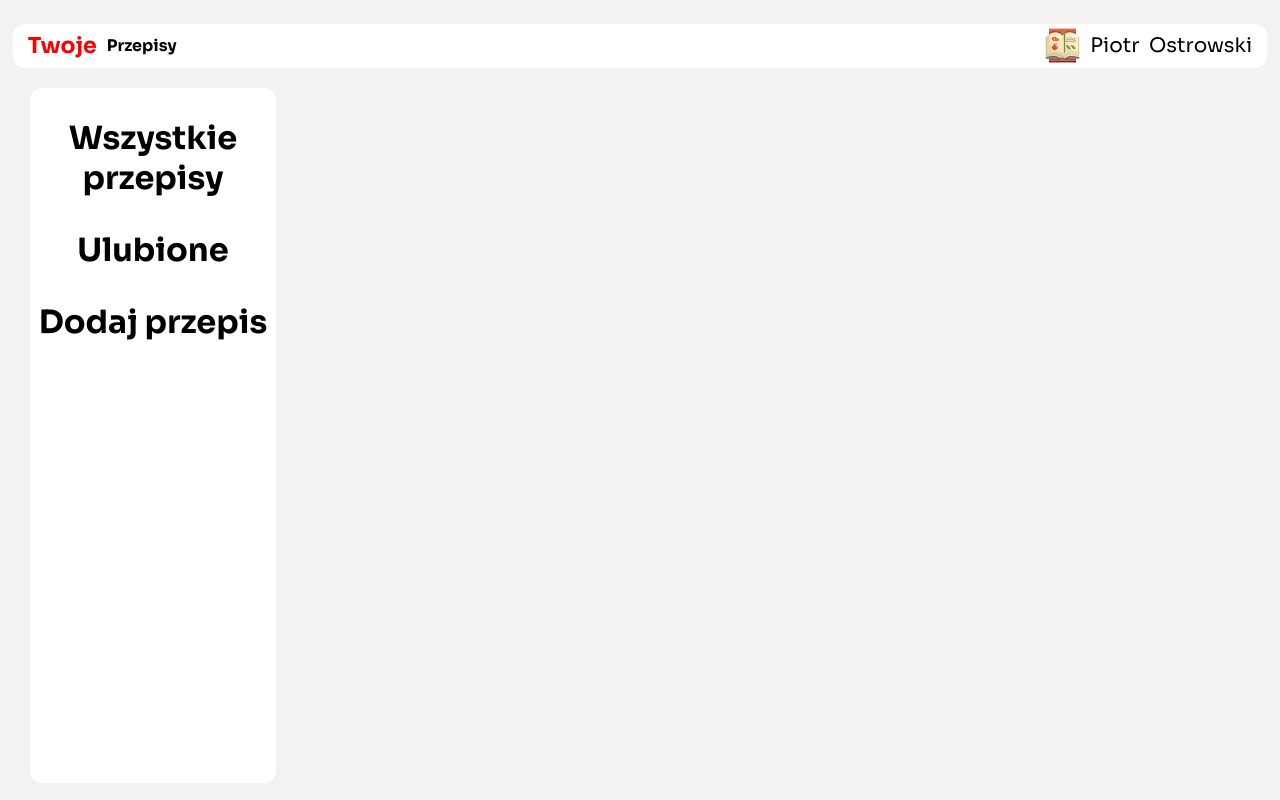
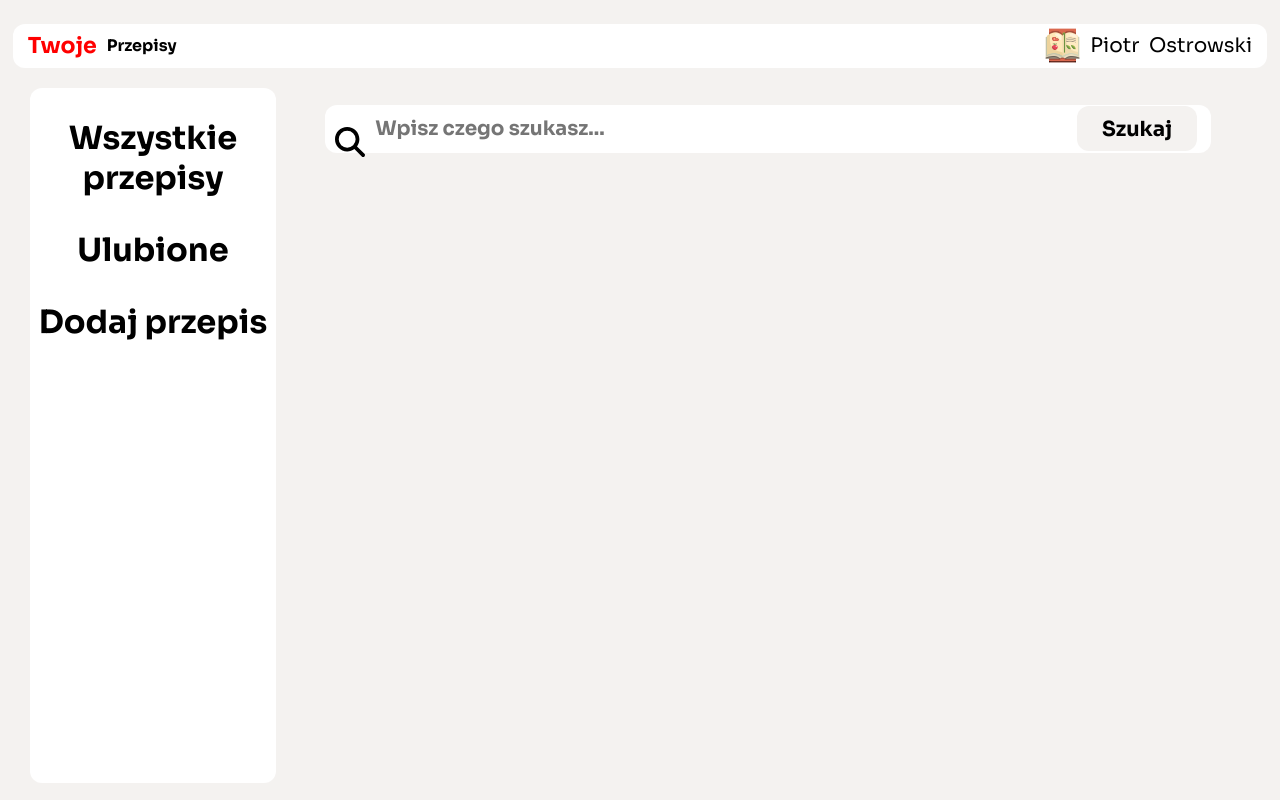
Before and after one commit to PiotrO9/YourRecipe, a Vue app: page / in a window 1280 px wide. Built offline with nearby package versions, Linux system fonts and the light colour scheme.

Commit message:
Add search bar for recipes

```diff
--- a/package.json
+++ b/package.json
@@ -14,6 +14,11 @@
     "type-check": "vue-tsc --noEmit -p tsconfig.cypress-ct.json --composite false"
   },
   "dependencies": {
+    "@fortawesome/fontawesome-svg-core": "^6.4.0",
+    "@fortawesome/free-brands-svg-icons": "^6.4.0",
+    "@fortawesome/free-regular-svg-icons": "^6.4.0",
+    "@fortawesome/free-solid-svg-icons": "^6.4.0",
+    "@fortawesome/vue-fontawesome": "^3.0.3",
     "pinia": "^2.0.32",
     "sass": "^1.62.0",
     "vue": "^3.2.47",
--- a/src/main.ts
+++ b/src/main.ts
@@ -3,11 +3,16 @@ import { createPinia } from 'pinia'
 
 import App from './App.vue'
 import router from './router'
+import { FontAwesomeIcon } from '@fortawesome/vue-fontawesome'
+import { library } from '@fortawesome/fontawesome-svg-core'
+import { fas } from '@fortawesome/free-solid-svg-icons'
 
 import './assets/main.scss'
 
+library.add(fas)
+
 const app = createApp(App)
-
+.component('fa', FontAwesomeIcon)
 app.use(createPinia())
 app.use(router)
 
--- a/src/views/HomeView.vue
+++ b/src/views/HomeView.vue
@@ -2,6 +2,23 @@
   <AppHeader />
   <div class="AppContent">
     <AppAside />
+    <main>
+      <div class="SearchContainer">
+        <div class="SearchContainer__TextInput">
+          <fa icon="fa-solid fa-magnifying-glass" />
+          <input type="text"
+          id="SearchInput"
+          placeholder="Wpisz czego szukasz..."
+          autocomplete="none">
+        </div>
+        <div class="SearchContainer__Submit">
+          <button>Szukaj</button>
+        </div>
+      </div>
+      <main>
+
+      </main>
+    </main>
   </div>
 </template>
 
@@ -19,13 +36,83 @@ export default defineComponent ({
 </script>
 
 <style lang="scss">
+@import '@/GlobalStyles/variabless.scss';
+
   .AppContent {
-    height: 100%;
-    width: 100%;
+    @include SquareSize(100%);
     display: flex;
     align-content: center;
     justify-content: flex-start;
     padding-left: 30px;
     padding-right: 20px;
+
+    main {
+      width: 80%;
+      height: 100%;
+      display: flex;
+      flex-direction: column;
+
+      .SearchContainer {
+        height: 20%;
+        width: 100%;
+        display: flex;
+        flex-direction: row;
+        align-items: center;
+        justify-content: center;
+
+        &__TextInput {
+          height: 40%;
+          width: 75%;
+          display: flex;
+          flex-direction: row;
+          align-content: center;
+          justify-content: center;
+          gap: 10px;
+          background-color: white;
+          border-radius: $ComponentBorderRadius;
+
+          svg {
+            @include SquareSize(30px);
+            margin-top: 22px;
+            margin-left: 10px
+          }
+
+          input {
+            height: 100%;
+            width: 100%;
+            font-size: 20px;
+            outline: none;
+            border: none;
+            color: black;
+            background-color: white;
+            font-weight: bold;
+            font-family: "Sora";
+          }
+        }
+
+        &__Submit {
+          height: 40%;
+          width: 15%;
+          display: flex;
+          justify-content: center;
+          align-items: center;
+          background-color: white;
+          border-top-right-radius: $ComponentBorderRadius;
+          border-bottom-right-radius: $ComponentBorderRadius;
+
+          button {
+            outline: none;
+            border: none;
+            background-color: $CremeBackground;
+            min-width: 120px;
+            min-height: 45px;
+            font-family: "Sora";
+            font-weight: bold;
+            font-size: 1.3rem;
+            border-radius: $ComponentBorderRadius;
+          }
+        }
+      }
+    }
   }
 </style>
```
Also changed, not shown: 1 other file (tests, documents, lock files or other folders).
